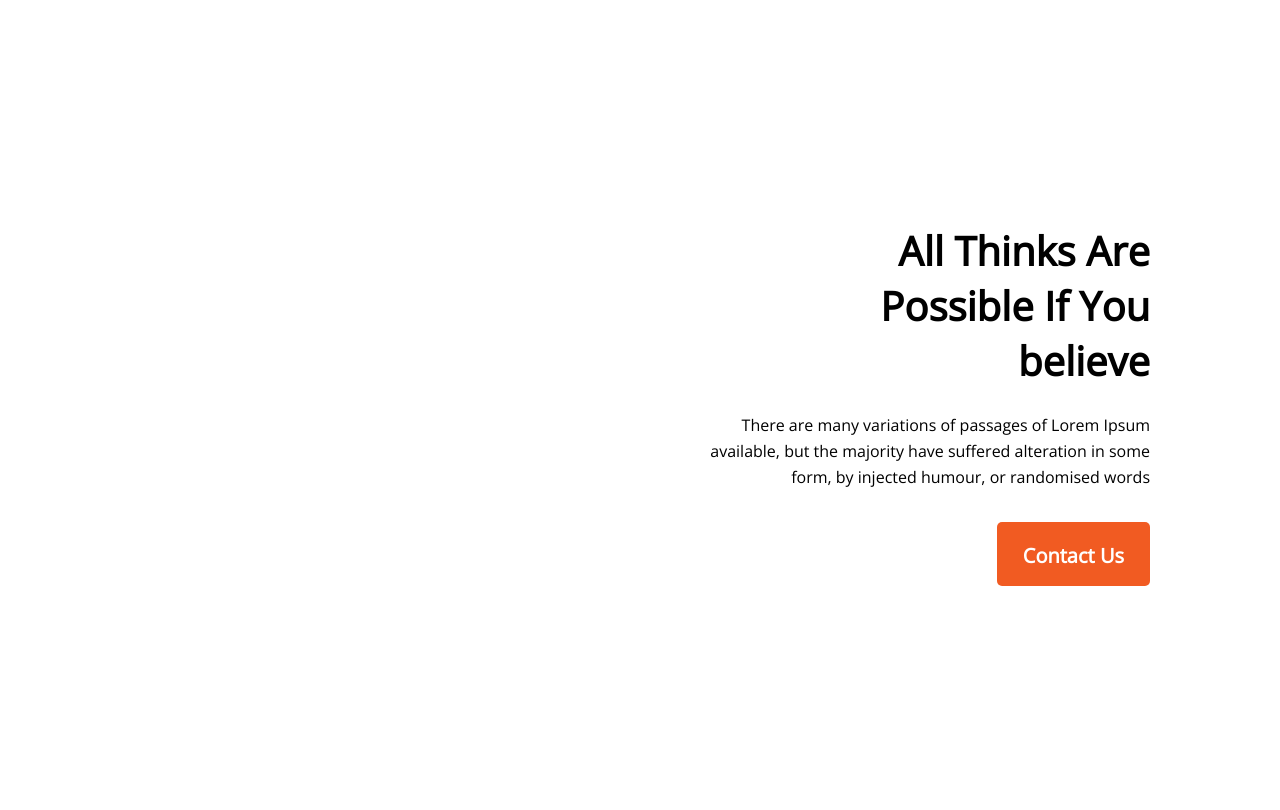
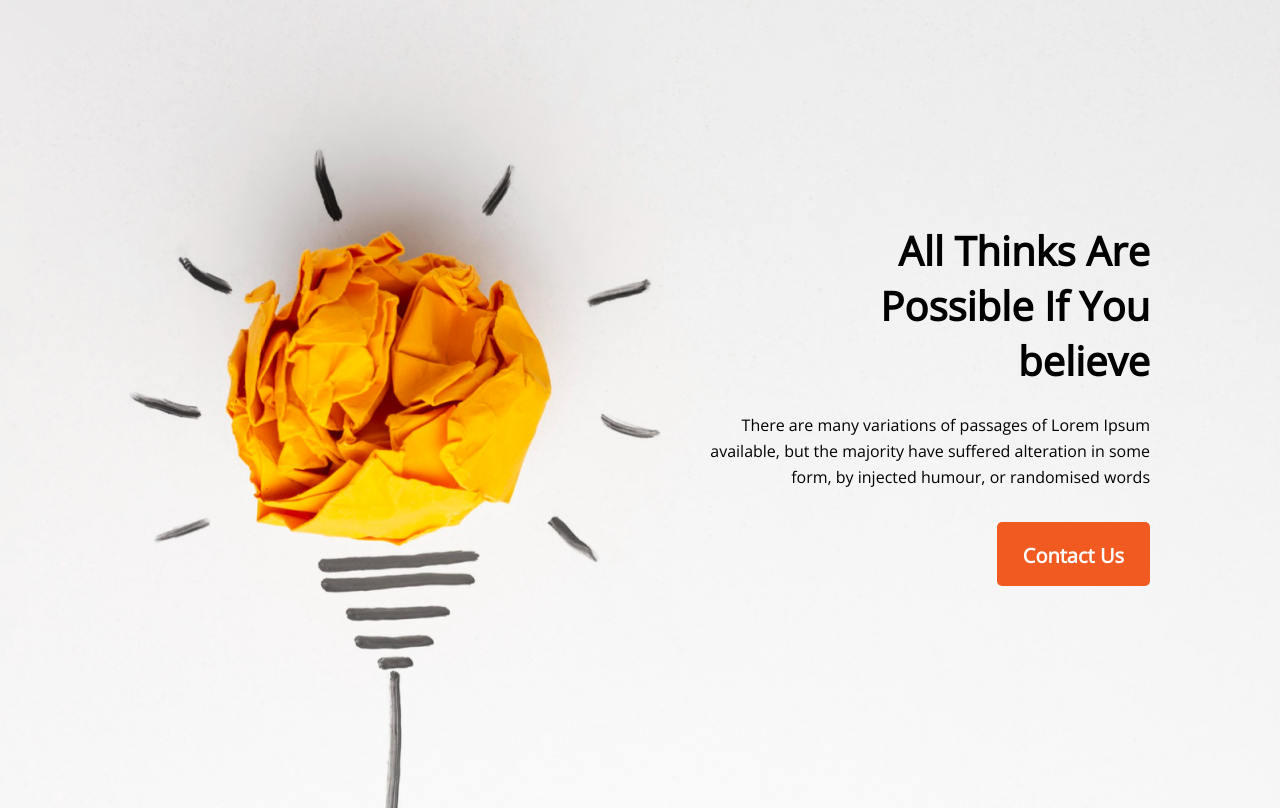
Before and after one commit to riaz9191/new_year-solution, a plain HTML site: page index.html in a window 1280 px wide. Shown: the top 810 px of the page. Drawn offline with nearby package versions, Linux system fonts and the light colour scheme.

Commit message:
first commited

```diff
--- a/styles/portfolio.css
+++ b/styles/portfolio.css
@@ -12,7 +12,7 @@
   text-align: right;
 }
 .banner {
-  background-image: url("./images/banner/banner1.png");
+  background-image: url("../images/banner/banner1.png");
   background-repeat: no-repeat;
   height: 809px;
   display: flex;
```
